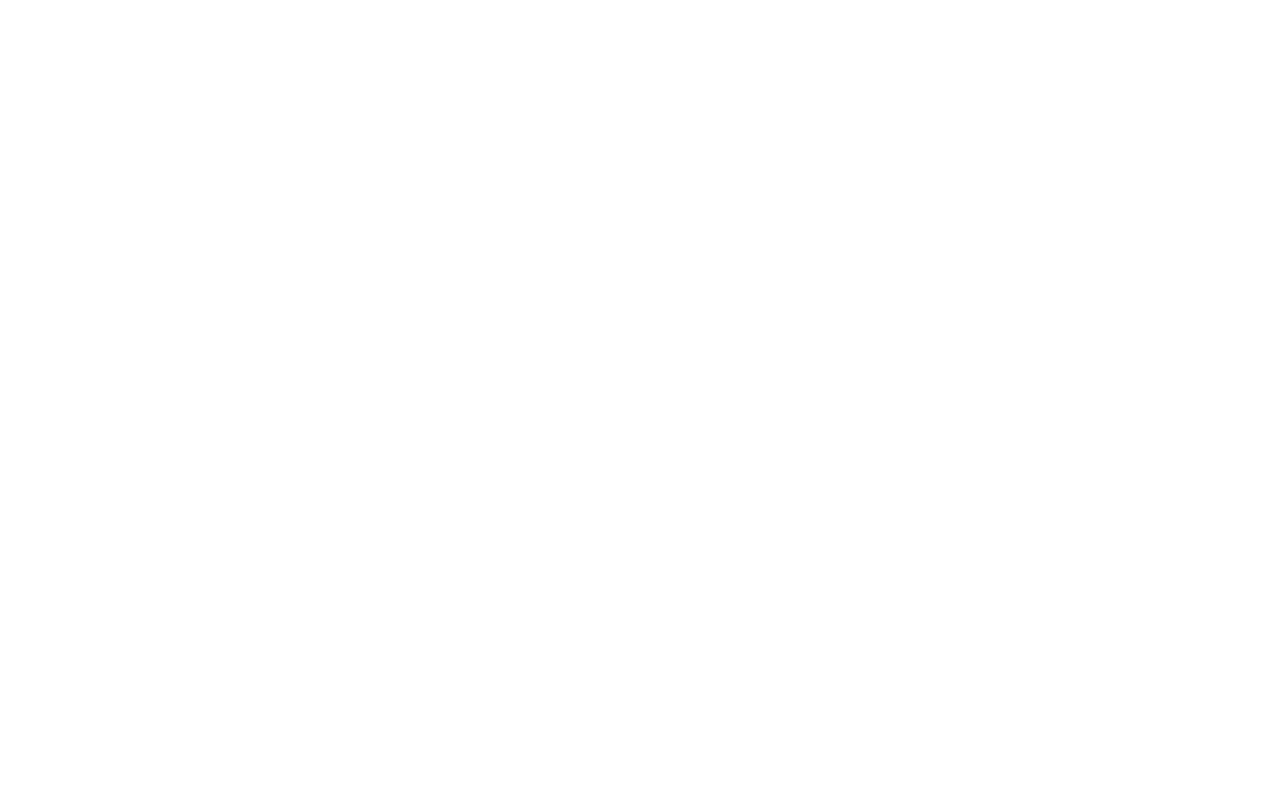
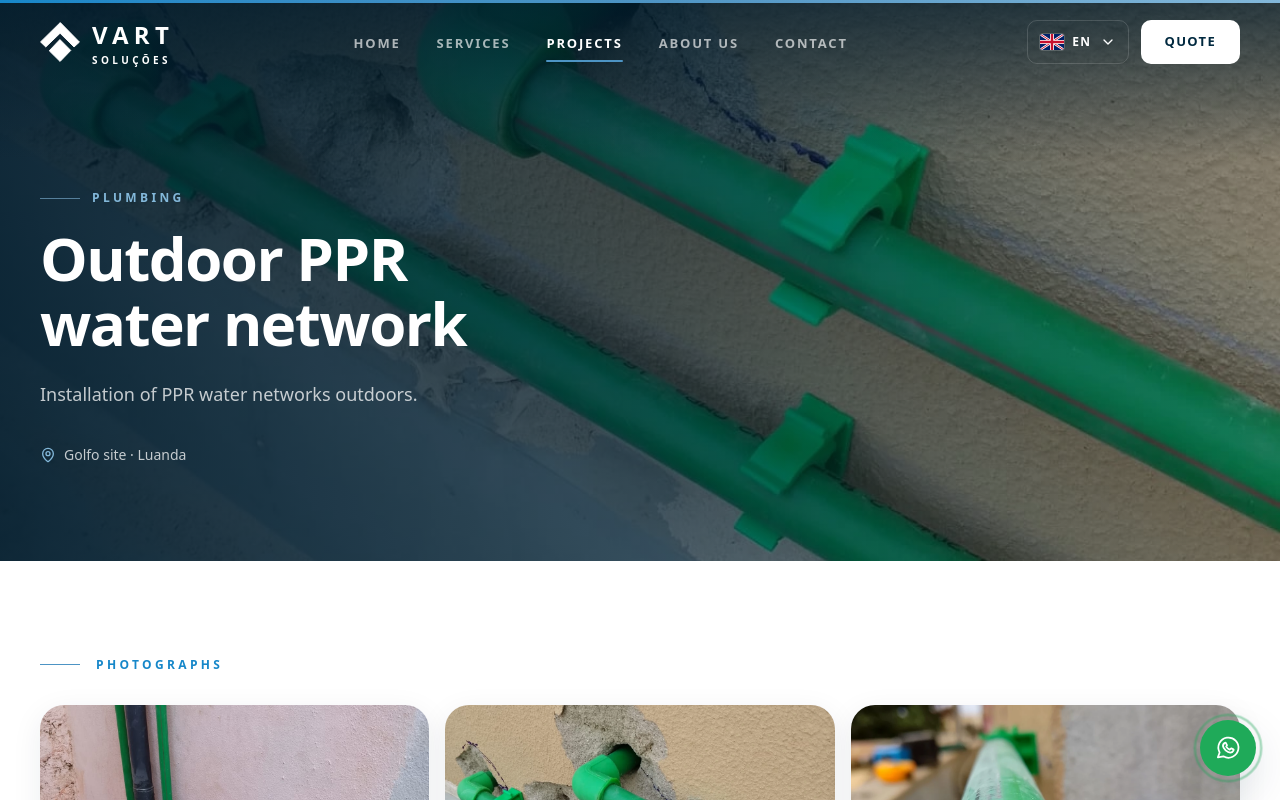
Before and after one commit to Victor-Roquete/vart-solucoes-website, a Next.js app: page /en/projetos/obra-golfo in a window 1280 px wide. Before the commit this address had no page. Shown: the top 800 px of the page. Built offline with nearby package versions, Linux system fonts and the light colour scheme.

Commit message:
feat(projetos): páginas por obra (Golfo, Patriota Vias Express) com galeria

```diff
--- /dev/null
+++ b/app/[locale]/projetos/[slug]/page.tsx
@@ -0,0 +1,108 @@
+import { getTranslations, setRequestLocale } from 'next-intl/server';
+import type { Metadata } from 'next';
+import Image from 'next/image';
+import { notFound } from 'next/navigation';
+import { MapPin } from 'lucide-react';
+import { projects } from '@/data/projects';
+import { PageHero } from '@/components/layout/PageHero';
+import { Button } from '@/components/ui/Button';
+import { Container } from '@/components/ui/Container';
+import { Reveal } from '@/components/ui/Reveal';
+import { routing } from '@/i18n/routing';
+import { pageAlternates } from '@/lib/seo';
+
+type Props = { params: Promise<{ locale: string; slug: string }> };
+
+export function generateStaticParams() {
+  return routing.locales.flatMap((locale) =>
+    projects.map((project) => ({ locale, slug: project.slug }))
+  );
+}
+
+export async function generateMetadata({ params }: Props): Promise<Metadata> {
+  const { locale, slug } = await params;
+  const project = projects.find((p) => p.slug === slug);
+  if (!project) return {};
+  const t = await getTranslations({ locale, namespace: 'projects' });
+  return {
+    title: t(`items.${project.id}.title`),
+    description: t(`items.${project.id}.description`),
+    alternates: pageAlternates(locale, `/projetos/${slug}`),
+  };
+}
+
+/**
+ * /projetos/<slug> — uma obra: cabeçalho com a fotografia de capa, local,
+ * descrição e galeria de fotografias reais. Textos em messages/<idioma>/projects.json.
+ */
+export default async function ProjetoPage({ params }: Props) {
+  const { locale, slug } = await params;
+  setRequestLocale(locale);
+
+  const project = projects.find((p) => p.slug === slug);
+  if (!project) notFound();
+
+  const t = await getTranslations('projects');
+  const th = await getTranslations('home.projects');
+  const tg = await getTranslations('common');
+  const key = `items.${project.id}`;
+  const title = t(`${key}.title`);
+
+  return (
+    <>
+      <PageHero
+        image={{
+          src: project.image,
+          alt: t(`${key}.alt`),
+          position: '50% 50%',
+        }}
+        eyebrow={t(`${key}.category`)}
+        title={title}
+        description={t(`${key}.description`)}
+      >
+        <p className='flex items-center gap-2 text-sm text-white/75'>
+          <MapPin className='h-4 w-4 text-brand-300' aria-hidden='true' />
+          {t(`${key}.location`)}
+        </p>
+      </PageHero>
+
+      <Container className='py-16 md:py-24'>
+        {project.gallery && project.gallery.length > 0 && (
+          <section aria-label={t('page.galleryTitle')}>
+            <Reveal>
+              <h2 className='flex items-center gap-4 text-xs font-bold uppercase tracking-[0.28em] text-brand-500'>
+                <span aria-hidden='true' className='h-px w-10 bg-brand-400' />
+                {t('page.galleryTitle')}
+              </h2>
+            </Reveal>
+            <Reveal delay={0.1}>
+              <ul className='mt-8 grid gap-4 sm:grid-cols-2 lg:grid-cols-3'>
+                {project.gallery.map((src, i) => (
+                  <li
+                    key={src}
+                    className='relative aspect-[4/3] overflow-hidden rounded-xl shadow-card'
+                  >
+                    <Image
+                      src={src}
+                      alt={t('page.galleryAlt', { title, n: i + 1 })}
+                      fill
+                      sizes='(min-width: 1024px) 31vw, (min-width: 640px) 46vw, 92vw'
+                      className='object-cover transition-transform duration-500 ease-out hover:scale-105'
+                    />
+                  </li>
+                ))}
+              </ul>
+            </Reveal>
+          </section>
+        )}
+
+        <div className='mt-14 flex flex-wrap items-center justify-between gap-4'>
+          <Button href='/projetos' variant='secondary'>
+            {th('all')}
+          </Button>
+          <Button href='/contato#orcamento'>{tg('nav.quote')}</Button>
+        </div>
+      </Container>
+    </>
+  );
+}
--- a/components/home/ProjectsSection.tsx
+++ b/components/home/ProjectsSection.tsx
@@ -32,7 +32,7 @@ export function ProjectCard({
   return (
     <Reveal className={`h-full ${className ?? ''}`}>
       <Link
-        href='/projetos'
+        href={`/projetos/${project.slug}`}
         className={`group relative block h-full overflow-hidden rounded-xl shadow-card ${aspect}`}
       >
         <Image
--- a/data/projects.ts
+++ b/data/projects.ts
@@ -1,9 +1,25 @@
 import type { Project } from '@/types';
 
 /* ============================================================================
-   PROJETOS — trabalhos reais com fotografia real. Qualidade > quantidade:
-   melhor mostrar 3 obras bem documentadas do que 6 fictícias.
+   PROJETOS — trabalhos reais com fotografia real. Qualidade > quantidade.
+   Os TEXTOS (título, categoria, local, descrição, alt) estão em
+   messages/<idioma>/projects.json → items.<id>; aqui ficam as fotografias.
+   A Home usa os 3 primeiros projetos — não alterar a ordem destes 3.
+
+   ⚠ CONFIRMAR: os nomes "Golfo" e "Patriota Vias Express" vêm dos nomes das
+   pastas de fotografias, e o local "Luanda" foi assumido.
+   PENDENTE (sem fotografias confirmadas para publicar): obra-projeto-nova-vida
+   e obra-talatona. Para as ativar: acrescentar um objeto aqui + as 4 mensagens.
    ========================================================================== */
+
+const C = '/assets/services/canalizacao';
+const GOLFO = `${C}/obra-golfo`;
+const PATRIOTA = `${C}/patriota-vias-express`;
+
+/** Fotografias do reservatório elevado, por ordem numérica (não existe a nº 2). */
+const reservatorio = [1, 3, 4, 5, 6, 7, 8, 9, 10, 11, 12, 13, 14, 15, 16, 17, 18, 19].map(
+  (n) => `${PATRIOTA}/instalacao-redes-de-agua-reservatorio-elevado-${n}.webp`
+);
 
 export const projects: Project[] = [
   {
@@ -14,20 +30,20 @@ export const projects: Project[] = [
     location: 'Obra Onga · Luanda',
     description:
       'Montagem e arranque de eletrobomba para abastecimento de água da obra, com proteção do equipamento e verificação de pressão em toda a rede.',
-    image: '/assets/services/canalizacao/obra-onga-montagem-de-eletrobomba.avif',
+    image: `${C}/obra-onga-montagem-de-eletrobomba.avif`,
     imageAlt: 'Montagem de eletrobomba na obra Onga, em Luanda',
     featured: true,
   },
   {
     id: 'rede-ppr-residencial',
     title: 'Rede Hidráulica em PPR',
-    slug: 'rede-ppr-residencial',
+    slug: 'rede-hidraulica-ppr',
     category: 'Canalização',
-    location: 'Residencial · Luanda',
+    location: 'Luanda',
     description:
-      'Execução de rede de água fria e quente em PPR para habitação, com fusão controlada, fixação correta e teste de estanqueidade antes do fecho de paredes.',
-    image: '/assets/services/canalizacao/patriota-vias-express/instalacao-ppr-2.webp',
-    imageAlt: 'Rede de tubagem PPR instalada em habitação pela VART Soluções',
+      'Execução de rede de água fria e quente em PPR, com fusão controlada, fixação correta e teste de estanqueidade antes do fecho de paredes.',
+    image: `${PATRIOTA}/instalacao-ppr-2.webp`,
+    imageAlt: 'Rede de tubagem PPR instalada pela VART Soluções',
     featured: true,
   },
   {
@@ -38,8 +54,41 @@ export const projects: Project[] = [
     location: 'Luanda',
     description:
       'Teste de pressão em rede nova para comprovar a estanqueidade de todas as ligações antes da entrega da instalação ao cliente.',
-    image: '/assets/services/canalizacao/patriota-vias-express/teste-de-fuga.webp',
+    image: `${PATRIOTA}/teste-de-fuga.webp`,
     imageAlt: 'Teste de estanqueidade em instalação hidráulica',
+  },
+  {
+    id: 'obra-golfo',
+    title: 'Rede de Água em PPR (Exterior)',
+    slug: 'obra-golfo',
+    category: 'Canalização',
+    location: 'Obra Golfo · Luanda',
+    description: 'Instalação de redes de água em PPR no exterior.',
+    image: `${GOLFO}/instalacao-de-redes-de-agua-ppr-exterior.webp`,
+    imageAlt: 'Instalação de rede de água em PPR no exterior, na obra Golfo',
+    gallery: [
+      `${GOLFO}/antes-instalacao-exterior-ppr.jpeg`,
+      `${GOLFO}/instalacao-de-redes-de-agua-ppr-exterior.webp`,
+      `${GOLFO}/instalacao-de-redes-de-agua-ppr-exterior-2.webp`,
+      `${GOLFO}/instalacao-de-redes-de-agua-ppr-exterior-3.webp`,
+      `${GOLFO}/instalacao-exterior-ppr-avancado.jpeg`,
+    ],
+  },
+  {
+    id: 'patriota-vias-express',
+    title: 'Rede de Água com Reservatório Elevado',
+    slug: 'patriota-vias-express',
+    category: 'Canalização',
+    location: 'Patriota Vias Express · Luanda',
+    description: 'Instalação de redes de água com reservatório elevado.',
+    image: `${PATRIOTA}/instalacao-redes-de-agua-reservatorio-elevado-5.webp`,
+    imageAlt: 'Instalação de rede de água com reservatório elevado, em Patriota Vias Express',
+    gallery: [
+      `${PATRIOTA}/instalacao-ppr.webp`,
+      `${PATRIOTA}/instalacao-ppr-2.webp`,
+      ...reservatorio,
+      `${PATRIOTA}/teste-de-fuga.webp`,
+    ],
   },
 ];
 
--- a/messages/en/projects.json
+++ b/messages/en/projects.json
@@ -13,9 +13,9 @@
     "rede-ppr-residencial": {
       "title": "PPR hydraulic network",
       "category": "Plumbing",
-      "location": "Residential · Luanda",
-      "description": "Hot and cold water network in PPR for a dwelling, with controlled fusion, correct fixing and a watertightness test before the walls are closed.",
-      "alt": "PPR piping installed in a dwelling by VART Soluções"
+      "location": "Luanda",
+      "description": "Hot and cold water network in PPR, with controlled fusion, correct fixing and a watertightness test before the walls are closed.",
+      "alt": "PPR piping installed by VART Soluções"
     },
     "teste-estanqueidade": {
       "title": "Watertightness test",
@@ -23,6 +23,24 @@
       "location": "Luanda",
       "description": "Pressure test on a new network to prove the watertightness of every connection before the installation is handed over to the client.",
       "alt": "Watertightness test on a hydraulic installation"
+    },
+    "obra-golfo": {
+      "title": "Outdoor PPR water network",
+      "category": "Plumbing",
+      "location": "Golfo site · Luanda",
+      "description": "Installation of PPR water networks outdoors.",
+      "alt": "Outdoor PPR water network installation at the Golfo site"
+    },
+    "patriota-vias-express": {
+      "title": "Water network with elevated reservoir",
+      "category": "Plumbing",
+      "location": "Patriota Vias Express · Luanda",
+      "description": "Installation of water networks with an elevated reservoir.",
+      "alt": "Water network installation with an elevated reservoir at Patriota Vias Express"
     }
+  },
+  "page": {
+    "galleryTitle": "Photographs",
+    "galleryAlt": "{title}: photograph {n} of work carried out by VART Soluções"
   }
 }
--- a/messages/es/projects.json
+++ b/messages/es/projects.json
@@ -13,9 +13,9 @@
     "rede-ppr-residencial": {
       "title": "Red hidráulica en PPR",
       "category": "Fontanería",
-      "location": "Residencial · Luanda",
-      "description": "Ejecución de red de agua fría y caliente en PPR para una vivienda, con fusión controlada, fijación correcta y prueba de estanqueidad antes de cerrar las paredes.",
-      "alt": "Tubería PPR instalada en una vivienda por VART Soluções"
+      "location": "Luanda",
+      "description": "Ejecución de red de agua fría y caliente en PPR, con fusión controlada, fijación correcta y prueba de estanqueidad antes de cerrar las paredes.",
+      "alt": "Tubería PPR instalada por VART Soluções"
     },
     "teste-estanqueidade": {
       "title": "Prueba de estanqueidad",
@@ -23,6 +23,24 @@
       "location": "Luanda",
       "description": "Prueba de presión en una red nueva para comprobar la estanqueidad de todas las conexiones antes de entregar la instalación al cliente.",
       "alt": "Prueba de estanqueidad en una instalación hidráulica"
+    },
+    "obra-golfo": {
+      "title": "Red de agua en PPR (exterior)",
+      "category": "Fontanería",
+      "location": "Obra Golfo · Luanda",
+      "description": "Instalación de redes de agua en PPR en el exterior.",
+      "alt": "Instalación de red de agua en PPR en el exterior, en la obra Golfo"
+    },
+    "patriota-vias-express": {
+      "title": "Red de agua con depósito elevado",
+      "category": "Fontanería",
+      "location": "Patriota Vias Express · Luanda",
+      "description": "Instalación de redes de agua con depósito elevado.",
+      "alt": "Instalación de red de agua con depósito elevado, en Patriota Vias Express"
     }
+  },
+  "page": {
+    "galleryTitle": "Fotografías",
+    "galleryAlt": "{title}: fotografía {n} de un trabajo realizado por VART Soluções"
   }
 }
--- a/messages/fr/projects.json
+++ b/messages/fr/projects.json
@@ -13,9 +13,9 @@
     "rede-ppr-residencial": {
       "title": "Réseau hydraulique en PPR",
       "category": "Plomberie",
-      "location": "Résidentiel · Luanda",
-      "description": "Réalisation d'un réseau d'eau froide et chaude en PPR pour une habitation, avec fusion contrôlée, fixation correcte et essai d'étanchéité avant la fermeture des murs.",
-      "alt": "Tuyauterie PPR installée dans une habitation par VART Soluções"
+      "location": "Luanda",
+      "description": "Réalisation d'un réseau d'eau froide et chaude en PPR, avec fusion contrôlée, fixation correcte et essai d'étanchéité avant la fermeture des murs.",
+      "alt": "Tuyauterie PPR installée par VART Soluções"
     },
     "teste-estanqueidade": {
       "title": "Essai d'étanchéité",
@@ -23,6 +23,24 @@
       "location": "Luanda",
       "description": "Essai de pression sur un réseau neuf pour vérifier l'étanchéité de tous les raccords avant la remise de l'installation au client.",
       "alt": "Essai d'étanchéité sur une installation hydraulique"
+    },
+    "obra-golfo": {
+      "title": "Réseau d'eau en PPR (extérieur)",
+      "category": "Plomberie",
+      "location": "Chantier Golfo · Luanda",
+      "description": "Installation de réseaux d'eau en PPR en extérieur.",
+      "alt": "Installation d'un réseau d'eau en PPR en extérieur, sur le chantier Golfo"
+    },
+    "patriota-vias-express": {
+      "title": "Réseau d'eau avec réservoir surélevé",
+      "category": "Plomberie",
+      "location": "Patriota Vias Express · Luanda",
+      "description": "Installation de réseaux d'eau avec réservoir surélevé.",
+      "alt": "Installation d'un réseau d'eau avec réservoir surélevé, à Patriota Vias Express"
     }
+  },
+  "page": {
+    "galleryTitle": "Photographies",
+    "galleryAlt": "{title} : photographie {n} d'un travail réalisé par VART Soluções"
   }
 }
--- a/messages/pt/projects.json
+++ b/messages/pt/projects.json
@@ -13,9 +13,9 @@
     "rede-ppr-residencial": {
       "title": "Rede Hidráulica em PPR",
       "category": "Canalização",
-      "location": "Residencial · Luanda",
-      "description": "Execução de rede de água fria e quente em PPR para habitação, com fusão controlada, fixação correta e teste de estanqueidade antes do fecho de paredes.",
-      "alt": "Rede de tubagem PPR instalada em habitação pela VART Soluções"
+      "location": "Luanda",
+      "description": "Execução de rede de água fria e quente em PPR, com fusão controlada, fixação correta e teste de estanqueidade antes do fecho de paredes.",
+      "alt": "Rede de tubagem PPR instalada pela VART Soluções"
     },
     "teste-estanqueidade": {
       "title": "Teste de Estanqueidade",
@@ -23,6 +23,24 @@
       "location": "Luanda",
       "description": "Teste de pressão em rede nova para comprovar a estanqueidade de todas as ligações antes da entrega da instalação ao cliente.",
       "alt": "Teste de estanqueidade em instalação hidráulica"
+    },
+    "obra-golfo": {
+      "title": "Rede de Água em PPR (Exterior)",
+      "category": "Canalização",
+      "location": "Obra Golfo · Luanda",
+      "description": "Instalação de redes de água em PPR no exterior.",
+      "alt": "Instalação de rede de água em PPR no exterior, na obra Golfo"
+    },
+    "patriota-vias-express": {
+      "title": "Rede de Água com Reservatório Elevado",
+      "category": "Canalização",
+      "location": "Patriota Vias Express · Luanda",
+      "description": "Instalação de redes de água com reservatório elevado.",
+      "alt": "Instalação de rede de água com reservatório elevado, em Patriota Vias Express"
     }
+  },
+  "page": {
+    "galleryTitle": "Fotografias",
+    "galleryAlt": "{title}: fotografia {n} de trabalho executado pela VART Soluções"
   }
 }
--- a/types/index.ts
+++ b/types/index.ts
@@ -42,6 +42,8 @@ export interface Project {
   image: string;
   imageAlt: string;
   featured?: boolean;
+  /** Fotografias reais da obra (página /projetos/<slug>). */
+  gallery?: string[];
 }
 
 export interface ShowcaseSlide {
```
Also changed, not shown: app/sitemap.ts (+9 -1 lines), 1 other file (tests, documents, lock files or other folders).
